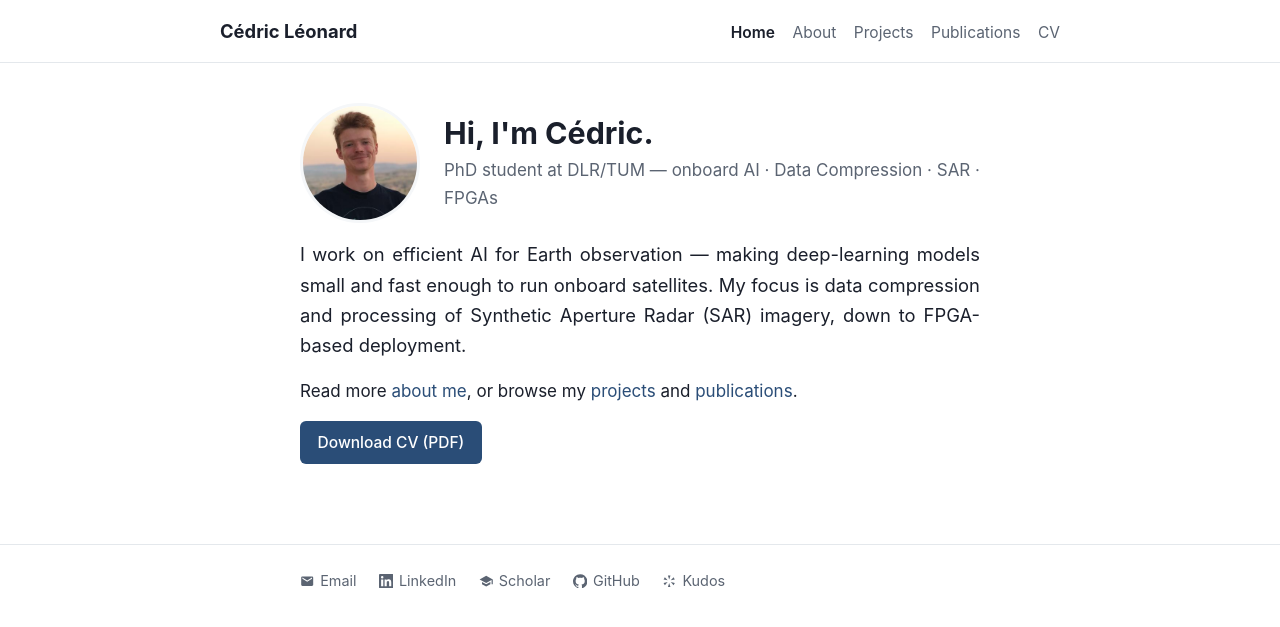
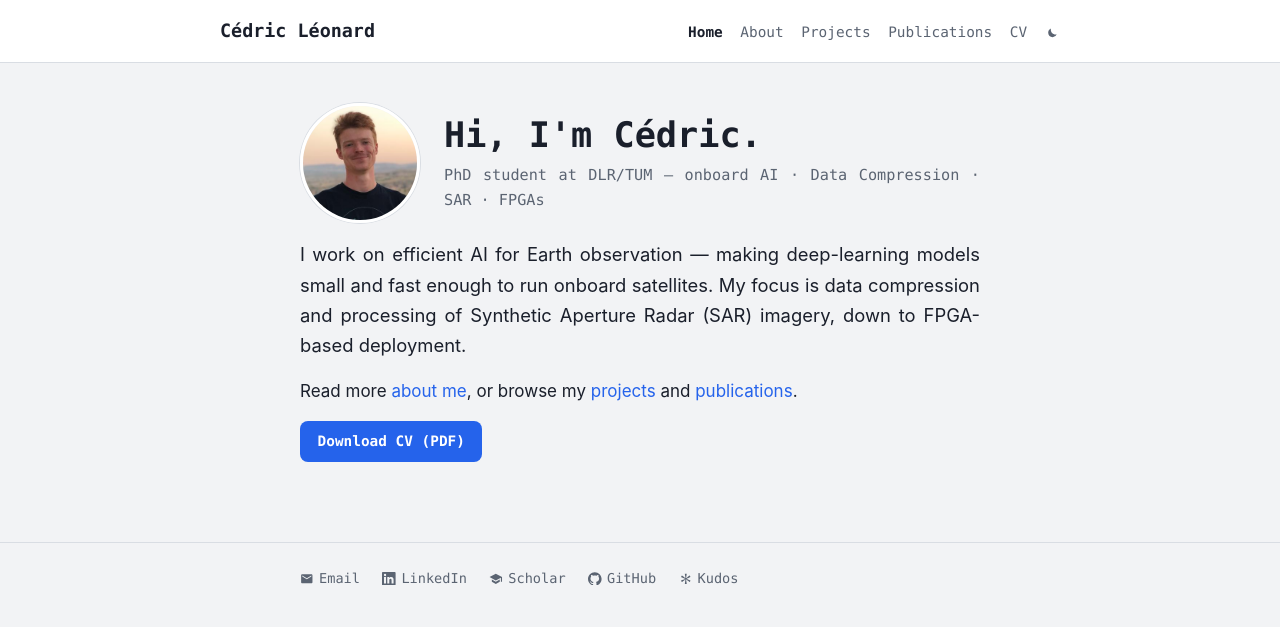
Before and after one commit to CedricLeon/CedricLeon.github.io, a Jekyll site: the page built from index.html, in a window 1280 px wide. Shown: the top 627 px of the page. Built offline with Jekyll 4.4.1, drawn with Linux system fonts in a browser that asks for light colours.

Commit message:
feat(draft): Dark mode

```diff
--- a/_includes/footer.html
+++ b/_includes/footer.html
@@ -1,7 +1,10 @@
 <!-- Footer social links. Icons are inline monochrome SVGs (inherit link colour
      via currentColor, so they turn accent on hover like the text).
      Order: Email · LinkedIn · Scholar · GitHub · Kudos.
-     The Kudos mark is hand-built here: one tapered blade rotated 6× into a star. -->
+     The Kudos mark is the real logo traced to a single vector path (from
+     assets/growkudos_logo.svg). Its <g> keeps the tracer's flip transform
+     (translate+negative scale); the fill is left off so it inherits
+     currentColor from .icon like the other glyphs. -->
 <footer class="site-footer">
   <div class="site-footer__inner">
     <a class="social-link" href="mailto:cedric.leonard@dlr.de">
@@ -21,7 +24,7 @@
       GitHub
     </a>
     <a class="social-link" href="https://www.growkudos.com/profile/cedric_leonard" target="_blank" rel="noopener">
-      <svg class="icon" viewBox="0 0 24 24" aria-hidden="true"><g><path d="M12 9 9.9 2.4 14.1 2.4Z"/><path d="M12 9 9.9 2.4 14.1 2.4Z" transform="rotate(60 12 12)"/><path d="M12 9 9.9 2.4 14.1 2.4Z" transform="rotate(120 12 12)"/><path d="M12 9 9.9 2.4 14.1 2.4Z" transform="rotate(180 12 12)"/><path d="M12 9 9.9 2.4 14.1 2.4Z" transform="rotate(240 12 12)"/><path d="M12 9 9.9 2.4 14.1 2.4Z" transform="rotate(300 12 12)"/></g></svg>
+      <svg class="icon" viewBox="0 0 400 400" aria-hidden="true"><g transform="translate(0,400) scale(0.1,-0.1)"><path d="M1739 3481 l-23 -18 18 -119 c20 -131 26 -172 86 -549 87 -556 86 -542 65 -565 -10 -11 -27 -20 -38 -20 -20 0 -25 3 -242 175 -441 350 -674 534 -702 554 -58 43 -68 33 -197 -187 -111 -190 -125 -223 -108 -248 9 -15 33 -25 641 -260 543 -210 557 -217 534 -267 -9 -19 -112 -61 -583 -238 -315 -117 -579 -220 -587 -227 -7 -7 -13 -23 -13 -34 0 -19 125 -246 207 -375 48 -77 59 -74 212 49 69 56 241 194 381 307 140 113 295 238 345 278 51 42 99 73 111 73 27 0 54 -25 54 -50 0 -10 -40 -281 -90 -603 -49 -322 -90 -594 -90 -605 0 -47 28 -52 275 -52 259 0 275 4 275 63 0 18 -14 118 -30 222 -17 105 -37 235 -45 290 -8 55 -35 231 -60 390 -25 160 -45 295 -45 302 0 19 30 43 55 43 16 0 176 -123 494 -380 520 -420 509 -413 551 -342 159 265 220 375 220 396 0 18 -8 30 -27 39 -16 8 -277 108 -582 223 -478 181 -555 212 -562 233 -7 17 -5 30 4 45 10 15 174 83 577 240 309 121 569 226 576 234 8 7 14 23 14 34 0 19 -178 330 -227 396 -45 60 15 100 -708 -472 -183 -145 -318 -246 -331 -246 -11 0 -29 9 -39 20 -20 22 -34 -80 130 965 8 50 20 130 27 179 18 130 27 126 -267 126 -213 0 -235 -2 -256 -19z"/></g></svg>
       Kudos
     </a>
   </div>
--- a/_includes/head.html
+++ b/_includes/head.html
@@ -4,4 +4,22 @@
 <meta name="viewport" content="width=device-width, initial-scale=1">
 <title>{% if page.title %}{{ page.title | escape }} — {% endif %}{{ site.title }}</title>
 <meta name="description" content="{{ page.description | default: site.description | escape }}">
+{%- comment -%}
+  Set the colour theme BEFORE the stylesheet/body render, so there's no flash of
+  the wrong theme on load. Order of preference: the visitor's saved choice, else
+  their OS setting (prefers-color-scheme). The header toggle updates the saved
+  choice; site.js handles the click. Kept inline (not in site.js) precisely
+  because it must run synchronously, before first paint.
+{%- endcomment -%}
+<script>
+  (function () {
+    try {
+      var t = localStorage.getItem("theme");
+      if (t !== "light" && t !== "dark") {
+        t = matchMedia("(prefers-color-scheme: dark)").matches ? "dark" : "light";
+      }
+      document.documentElement.setAttribute("data-theme", t);
+    } catch (e) {}
+  })();
+</script>
 <link rel="stylesheet" href="/style.css">
--- a/_includes/header.html
+++ b/_includes/header.html
@@ -1,5 +1,8 @@
-<!-- Site header: name (links home) + primary nav. `aria-current="page"` marks
-     the active link; project detail pages count as the Projects section. -->
+<!-- Site header: name (links home) + primary nav + dark-mode toggle.
+     `aria-current="page"` marks the active link; project detail pages count as
+     the Projects section. The toggle holds both a moon and a sun glyph; CSS
+     shows whichever matches the action (moon in light mode → click for dark,
+     sun in dark mode → click for light). site.js flips data-theme on click. -->
 <header class="site-header">
   <div class="site-header__inner">
     <a class="site-title" href="/">Cédric Léonard</a>
@@ -9,6 +12,10 @@
       <a href="/projects.html"{% if page.url == "/projects.html" or page.collection == "projects" %} aria-current="page"{% endif %}>Projects</a>
       <a href="/publications.html"{% if page.url == "/publications.html" %} aria-current="page"{% endif %}>Publications</a>
       <a href="/cv.pdf">CV</a>
+      <button class="theme-toggle" type="button" aria-label="Toggle dark mode" title="Toggle dark / light">
+        <svg class="icon icon--moon" viewBox="0 0 24 24" aria-hidden="true"><path d="M9.37 5.51A7.35 7.35 0 0 0 9.1 7.5c0 4.08 3.32 7.4 7.4 7.4.68 0 1.35-.09 1.99-.27A7.014 7.014 0 0 1 12 19c-3.86 0-7-3.14-7-7 0-2.93 1.81-5.45 4.37-6.49z"/></svg>
+        <svg class="icon icon--sun" viewBox="0 0 24 24" aria-hidden="true"><path d="M12 7a5 5 0 1 0 0 10 5 5 0 0 0 0-10zM2 13h2a1 1 0 0 0 0-2H2a1 1 0 0 0 0 2zm18 0h2a1 1 0 0 0 0-2h-2a1 1 0 0 0 0 2zM11 2v2a1 1 0 0 0 2 0V2a1 1 0 0 0-2 0zm0 18v2a1 1 0 0 0 2 0v-2a1 1 0 0 0-2 0zM5.64 4.22 4.22 5.64a1 1 0 0 0 1.42 1.42l1.42-1.42a1 1 0 0 0-1.42-1.42zm12.72 12.72-1.42 1.42a1 1 0 0 0 1.42 1.42l1.42-1.42a1 1 0 0 0-1.42-1.42zm1.42-11.3-1.42-1.42a1 1 0 0 0-1.42 1.42l1.42 1.42a1 1 0 0 0 1.42-1.42zM7.06 16.94 5.64 18.36a1 1 0 0 0 1.42 1.42l1.42-1.42a1 1 0 0 0-1.42-1.42z"/></svg>
+      </button>
     </nav>
   </div>
 </header>
--- a/assets/js/site.js
+++ b/assets/js/site.js
@@ -1,7 +1,11 @@
 /* site.js — tiny progressive-enhancement helpers (no framework, no build).
-   Currently: copy-to-clipboard for BibTeX citations.
+   Handles: (1) the dark/light theme toggle, (2) copy-to-clipboard for BibTeX.
 
-   Markup contract (see publications.html):
+   Theme note: the *initial* theme is applied by an inline script in head.html
+   (it must run before first paint). Here we only handle the click that flips it
+   and remember the choice in localStorage.
+
+   BibTeX markup contract (see publications.html):
      <button data-cite="cite-xyz">BibTeX</button>
      <script type="application/x-bibtex" id="cite-xyz">@article{...}</script>
    The <script type="application/x-bibtex"> is not executed by the browser;
@@ -10,6 +14,16 @@
 (function () {
   "use strict";
 
+  // --- Dark / light theme toggle -------------------------------------------
+  document.addEventListener("click", function (event) {
+    if (!event.target.closest(".theme-toggle")) return;
+    var root = document.documentElement;
+    var next = root.getAttribute("data-theme") === "dark" ? "light" : "dark";
+    root.setAttribute("data-theme", next);
+    try { localStorage.setItem("theme", next); } catch (e) {}
+  });
+
+  // --- Copy BibTeX to clipboard --------------------------------------------
   document.addEventListener("click", function (event) {
     var btn = event.target.closest("[data-cite]");
     if (!btn) return;
--- a/style.css
+++ b/style.css
@@ -15,23 +15,65 @@
    re-themed by editing this one block.
    --------------------------------------------------------------------- */
 :root {
-  /* Palette — deep slate-blue accent on a clean white base. */
-  --paper:        #ffffff;  /* page background                       */
-  --bg-subtle:    #f5f7f9;  /* cards / secondary surfaces            */
-  --ink:          #1a1f2b;  /* primary text                          */
-  --muted:        #5b6472;  /* secondary text (dates, captions)      */
-  --border:       #e4e8ec;  /* hairlines                             */
-  --accent:       #2a4d77;  /* links, headings accent (slate blue)   */
-  --accent-strong:#1c3656;  /* hover/active accent                   */
+  color-scheme: light;
+  /* Palette — LIGHT theme. The page sits on a soft grey; every card uses a
+     slightly deeper grey; the header bar and figures stay white. Depth comes
+     from these layered greys, not colour. The dark theme (next block) just
+     re-points the same tokens, so no component needs a dark-specific rule. */
+  --paper:        #f2f3f5;  /* page background (soft grey)               */
+  --surface:      #ffffff;  /* raised UI: the header bar (themed)         */
+  --plate:        #ffffff;  /* figure/thumbnail plate (white in BOTH themes:
+                               the plots themselves have white backgrounds) */
+  --bg-subtle:    #e9ebef;  /* every card + secondary fills               */
+  --ink:          #1a1f2b;  /* primary text                              */
+  --muted:        #5b6472;  /* secondary text (dates, captions)          */
+  --border:       #d9dde3;  /* hairlines                                 */
+  --accent:       #2563eb;  /* links + buttons (a clear, readable blue)  */
+  --accent-strong:#1d4ed8;  /* hover/active accent                       */
+  --on-accent:    #ffffff;  /* text on an accent-filled button           */
+  --tag-bg:       #1a1f2b;  /* tag pill background                       */
+  --tag-fg:       #eef1f5;  /* tag pill text                             */
+  --shadow:       rgba(26, 31, 43, .06);  /* card lift                   */
 
-  /* Typography — a system font stack: uses whatever sans-serif the
-     visitor's OS already has, so there is no web font to download. */
+  /* Typography — two system stacks, so nothing is downloaded.
+       --font-sans : body prose. A system sans, kept for long-form reading.
+       --font-mono : the "serial-programmer" character — a system MONOSPACE
+                     stack (Cascadia Code / Consolas on Windows, SF Mono /
+                     Menlo on macOS, DejaVu elsewhere). Used for headings, the
+                     name, nav, dates, tags and buttons — the coder look — while
+                     paragraphs stay sans for legibility.
+     Want the *full* mono theme? Set `body { font-family: var(--font-mono) }`. */
   --font-sans: -apple-system, BlinkMacSystemFont, "Segoe UI", Roboto,
                Helvetica, Arial, sans-serif;
+  --font-mono: "Cascadia Code", "Cascadia Mono", ui-monospace, "SF Mono",
+               "Segoe UI Mono", Menlo, Consolas, "DejaVu Sans Mono", monospace;
 
   /* Layout */
   --measure: 720px;   /* max text width for comfortable reading      */
   --gap:     1.25rem; /* base spacing unit (rem = relative to root)  */
+  --radius:  12px;    /* card / panel corner rounding                */
+}
+
+/* DARK theme — same tokens, re-pointed to a dark palette. Turned on by
+   data-theme="dark" on <html>, which the inline script in head.html sets before
+   first paint (from the saved choice, else the OS's prefers-color-scheme); the
+   header toggle flips it. NOTE: --plate stays white here on purpose — it only
+   sits behind figures/thumbnails, whose plots have white backgrounds. */
+:root[data-theme="dark"] {
+  color-scheme: dark;
+  --paper:        #0f141c;
+  --surface:      #161d28;  /* dark raised header bar                    */
+  --plate:        #ffffff;  /* figures stay on white                     */
+  --bg-subtle:    #1b2431;
+  --ink:          #e7ebf1;
+  --muted:        #97a1b0;
+  --border:       #2a3542;
+  --accent:       #6ea8ff;  /* lighter blue: readable on the dark page  */
+  --accent-strong:#93c0ff;
+  --on-accent:    #0f141c;  /* dark text on the light-blue button       */
+  --tag-bg:       #2a3542;
+  --tag-fg:       #dbe2ec;
+  --shadow:       rgba(0, 0, 0, .45);
 }
 
 /* ---------------------------------------------------------------------
@@ -51,6 +93,8 @@
   line-height: 1.65;
   color: var(--ink);
   background: var(--paper);
+  /* Ease the colour change when toggling dark/light. */
+  transition: background-color .2s ease, color .2s ease;
   /* Smoother text rendering on WebKit/Firefox. */
   -webkit-font-smoothing: antialiased;
   text-rendering: optimizeLegibility;
@@ -72,20 +116,21 @@
    4. Headings & text rhythm.
    --------------------------------------------------------------------- */
 h1, h2, h3 {
+  font-family: var(--font-mono);   /* the "serial-programmer" display look */
   color: var(--ink);
   line-height: 1.25;
-  font-weight: 650;
+  font-weight: 600;                /* dialled back from 700 — less "chunky" */
   margin: 2rem 0 0.6rem;
 }
-h1 { font-size: 1.9rem; margin-top: 0; }
+h1 { font-size: 1.95rem; margin-top: 0; }
 h2 {
-  font-size: 1.35rem;
+  font-size: 1.3rem;
   /* A subtle accent rule under section headings. */
   border-bottom: 2px solid var(--accent);
   display: inline-block;
   padding-bottom: 0.15rem;
 }
-h3 { font-size: 1.1rem; }
+h3 { font-size: 1.08rem; }
 p  { margin: 0 0 1rem; }
 
 /* Justify body prose (bio, intro lead). `hyphens: auto` lets the browser
@@ -102,7 +147,7 @@
    --------------------------------------------------------------------- */
 .site-header {
   border-bottom: 1px solid var(--border);
-  background: var(--paper);
+  background: var(--surface);   /* white bar lifts off the grey page */
 }
 .site-header__inner {
   max-width: 880px;            /* a touch wider than the text column */
@@ -115,6 +160,7 @@
   gap: 0.5rem 1.25rem;
 }
 .site-title {
+  font-family: var(--font-mono);
   font-weight: 700;
   font-size: 1.15rem;
   color: var(--ink);
@@ -125,7 +171,8 @@
   display: flex;
   flex-wrap: wrap;
   gap: 1.1rem;
-  font-size: 0.97rem;
+  font-family: var(--font-mono);
+  font-size: 0.9rem;
 }
 .site-nav a { color: var(--muted); }
 .site-nav a:hover { color: var(--accent); text-decoration: none; }
@@ -136,6 +183,25 @@
   color: var(--ink);
   font-weight: 600;
 }
+
+/* Dark/light toggle. Sits in the nav row; carries both glyphs and shows the
+   one matching the *action*: a moon in light mode (click → dark), a sun in dark
+   mode (click → light). Icons inherit currentColor from .icon. */
+.theme-toggle {
+  display: inline-flex;
+  align-items: center;
+  padding: 0;
+  background: none;
+  border: 0;
+  color: var(--muted);
+  cursor: pointer;
+  line-height: 0;
+}
+.theme-toggle:hover { color: var(--accent); }
+.theme-toggle .icon { width: 1.15em; height: 1.15em; margin: 0; }
+.theme-toggle .icon--sun { display: none; }        /* light mode: show moon    */
+:root[data-theme="dark"] .theme-toggle .icon--moon { display: none; }
+:root[data-theme="dark"] .theme-toggle .icon--sun  { display: inline; } /* dark: sun */
 
 /* ---------------------------------------------------------------------
    6. Main content column.
@@ -163,12 +229,14 @@
   height: 120px;
   border-radius: 50%;          /* circular crop */
   object-fit: cover;
-  border: 3px solid var(--bg-subtle);
+  border: 3px solid var(--surface);              /* white ring */
+  box-shadow: 0 0 0 1px var(--border);           /* + a hairline to define it on grey */
   flex: 0 0 auto;
 }
 .intro__text { flex: 1 1 280px; }
-.intro__text h1 { margin-bottom: 0.25rem; }
-.intro__role { color: var(--muted); margin: 0; }
+.intro__text h1 { font-size: 2.2rem; margin-bottom: 0.35rem; }  /* the display name */
+/* Role/subtitle rendered like a code comment under the name. */
+.intro__role { font-family: var(--font-mono); font-size: 0.95rem; color: var(--muted); margin: 0; }
 
 /* ---------------------------------------------------------------------
    8. Buttons (e.g. "Download CV").
@@ -176,15 +244,16 @@
 .button {
   display: inline-block;
   background: var(--accent);
-  color: #fff;
+  color: var(--on-accent);
   padding: 0.55rem 1.1rem;
-  border-radius: 6px;
-  font-size: 0.97rem;
-  font-weight: 550;
+  border-radius: 8px;
+  font-family: var(--font-mono);
+  font-size: 0.9rem;
+  font-weight: 600;
 }
 .button:hover {
   background: var(--accent-strong);
-  color: #fff;
+  color: var(--on-accent);
   text-decoration: none;
 }
 
@@ -201,7 +270,7 @@
 }
 .card {
   border: 1px solid var(--border);
-  border-radius: 8px;
+  border-radius: var(--radius);
   background: var(--bg-subtle);
   padding: 1.1rem 1.2rem;
 }
@@ -217,47 +286,55 @@
   color: inherit;
   overflow: hidden;
   padding: 0;                 /* image is flush to the card edges */
-  transition: border-color .15s, box-shadow .15s;
+  background: var(--bg-subtle);
+  border: 1px solid var(--border);
+  border-radius: var(--radius);
+  transition: border-color .15s, box-shadow .15s, transform .15s;
 }
 a.project-card:hover {
   text-decoration: none;
   border-color: var(--accent);
-  box-shadow: 0 2px 10px rgba(26, 31, 43, .07);
+  box-shadow: 0 6px 18px var(--shadow);
+  transform: translateY(-2px);   /* card lifts slightly on hover */
 }
 .project-card__thumb {
   width: 100%;
   aspect-ratio: 16 / 9;       /* uniform card heights regardless of image */
   object-fit: contain;        /* show full figure (plots), don't crop */
-  background: #fff;
+  background: var(--plate);   /* white plate — plots have white backgrounds */
   border-bottom: 1px solid var(--border);
 }
 .project-card__body { padding: 1rem 1.2rem 1.2rem; }
 .project-card__body h3 { margin: 0 0 .35rem; color: var(--ink); }
 .project-card__body p  { color: var(--muted); margin: 0 0 .8rem; font-size: .95rem; }
 
-/* Lighter "tools" cards: no thumbnail, plain surface. */
-a.project-card--tool { background: var(--paper); }
+/* Tool cards use the same grey fill as research cards; they simply carry no
+   thumbnail (see project-card.html). No colour override needed. */
 
 /* Section label above each group of cards. */
 .section-label { margin-top: 2.5rem; }
-.section-note  { color: var(--muted); margin-top: .2rem; }
+.section-note  { font-family: var(--font-mono); font-size: .9rem; color: var(--muted); margin-top: .2rem; }
 
 /* --- Tag chips -------------------------------------------------------- */
 .tags { display: flex; flex-wrap: wrap; gap: .4rem; margin-top: auto; }
+/* Monospace pills, from the serial-programmer look. Own tokens so they keep
+   contrast in both themes (dark pill on light, light pill on dark). */
 .tag {
-  font-size: .75rem;
-  color: var(--accent-strong);
-  background: #eef2f7;
-  border: 1px solid var(--border);
+  font-family: var(--font-mono);
+  font-size: .72rem;
+  color: var(--tag-fg);
+  background: var(--tag-bg);
+  border: 1px solid var(--tag-bg);
   border-radius: 999px;
-  padding: .12rem .6rem;
+  padding: .14rem .62rem;
   white-space: nowrap;
 }
 
 /* A small status badge (e.g. "Work in progress", "Published"). */
 .badge {
   display: inline-block;
-  font-size: .72rem;
+  font-family: var(--font-mono);
+  font-size: .68rem;
   font-weight: 600;
   letter-spacing: .03em;
   text-transform: uppercase;
@@ -271,7 +348,7 @@
 /* --------------------------------------------------------------------- */
 /*  Project detail pages (projects/<slug>/index.html)                    */
 /* --------------------------------------------------------------------- */
-.back-link { font-size: .92rem; display: inline-block; margin-bottom: 1rem; }
+.back-link { font-family: var(--font-mono); font-size: .85rem; display: inline-block; margin-bottom: 1rem; }
 
 /* A figure with caption. Border keeps light plots from bleeding into the
    white page. */
@@ -280,7 +357,7 @@
   width: 100%;
   border: 1px solid var(--border);
   border-radius: 8px;
-  background: #fff;
+  background: var(--plate);   /* white plate — plots have white backgrounds */
 }
 figure.figure figcaption {
   color: var(--muted);
@@ -295,10 +372,12 @@
   display: inline-flex;
   align-items: center;
   gap: .4rem;
+  background: var(--surface);
   border: 1px solid var(--border);
-  border-radius: 6px;
+  border-radius: 8px;
   padding: .4rem .8rem;
-  font-size: .92rem;
+  font-family: var(--font-mono);
+  font-size: .85rem;
   color: var(--accent);
 }
 .link-row a:hover { border-color: var(--accent); text-decoration: none; }
@@ -307,7 +386,7 @@
 /* "At a glance" key-value list on detail pages. */
 .facts { border-top: 1px solid var(--border); margin: 1.5rem 0; padding-top: 1rem; }
 .facts div { display: flex; gap: .6rem; padding: .25rem 0; font-size: .95rem; }
-.facts dt { flex: 0 0 130px; color: var(--muted); margin: 0; }
+.facts dt { flex: 0 0 130px; font-family: var(--font-mono); font-size: .88rem; color: var(--muted); margin: 0; }
 .facts dd { margin: 0; }
 
 /* ---------------------------------------------------------------------
@@ -320,8 +399,8 @@
 }
 .pub-item:last-child { border-bottom: 0; }
 .pub-title  { font-weight: 600; color: var(--ink); }
-.pub-meta   { color: var(--muted); font-size: 0.95rem; margin: 0.15rem 0; }
-.pub-links  { font-size: 0.9rem; }
+.pub-meta   { font-family: var(--font-mono); color: var(--muted); font-size: 0.88rem; margin: 0.15rem 0; }
+.pub-links  { font-family: var(--font-mono); font-size: 0.85rem; }
 .pub-links a { margin-right: 0.9rem; }
 
 /* "BibTeX" copy button, styled to sit inline with the link list. It's a real
@@ -343,12 +422,13 @@
   left: 50%;
   bottom: 1.5rem;
   transform: translateX(-50%) translateY(0.75rem);
-  background: var(--ink);
-  color: #fff;
+  /* Fixed dark chip in both themes (independent of --ink, which flips). */
+  background: #1f2733;
+  color: #f4f6fa;
   padding: 0.6rem 1rem;
   border-radius: 6px;
   font-size: 0.9rem;
-  box-shadow: 0 4px 16px rgba(26, 31, 43, 0.2);
+  box-shadow: 0 4px 16px rgba(0, 0, 0, 0.3);
   opacity: 0;
   pointer-events: none;
   transition: opacity 0.2s ease, transform 0.2s ease;
@@ -376,7 +456,8 @@
 .site-footer {
   border-top: 1px solid var(--border);
   color: var(--muted);
-  font-size: 0.9rem;
+  font-family: var(--font-mono);
+  font-size: 0.85rem;
 }
 .site-footer__inner {
   max-width: var(--measure);
```
Also changed, not shown: CLAUDE.md (+1 -5 lines), assets/growkudos_logo.svg (added), 1 other file.
